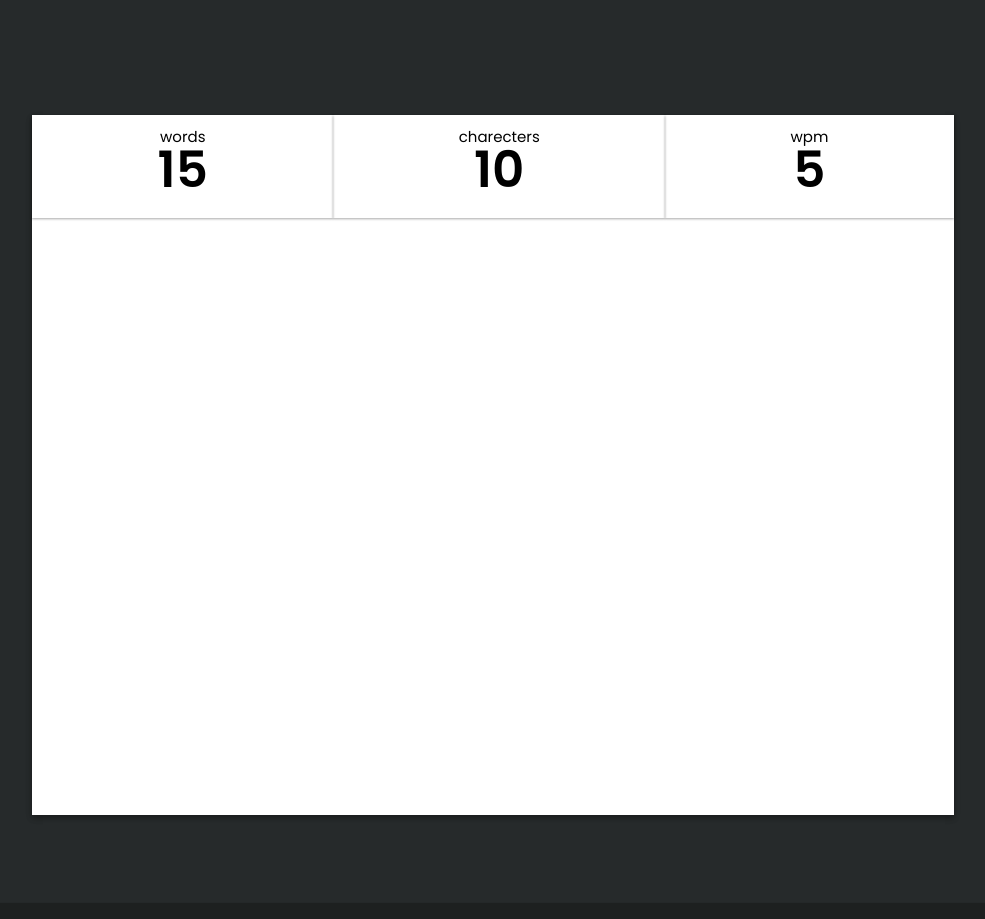
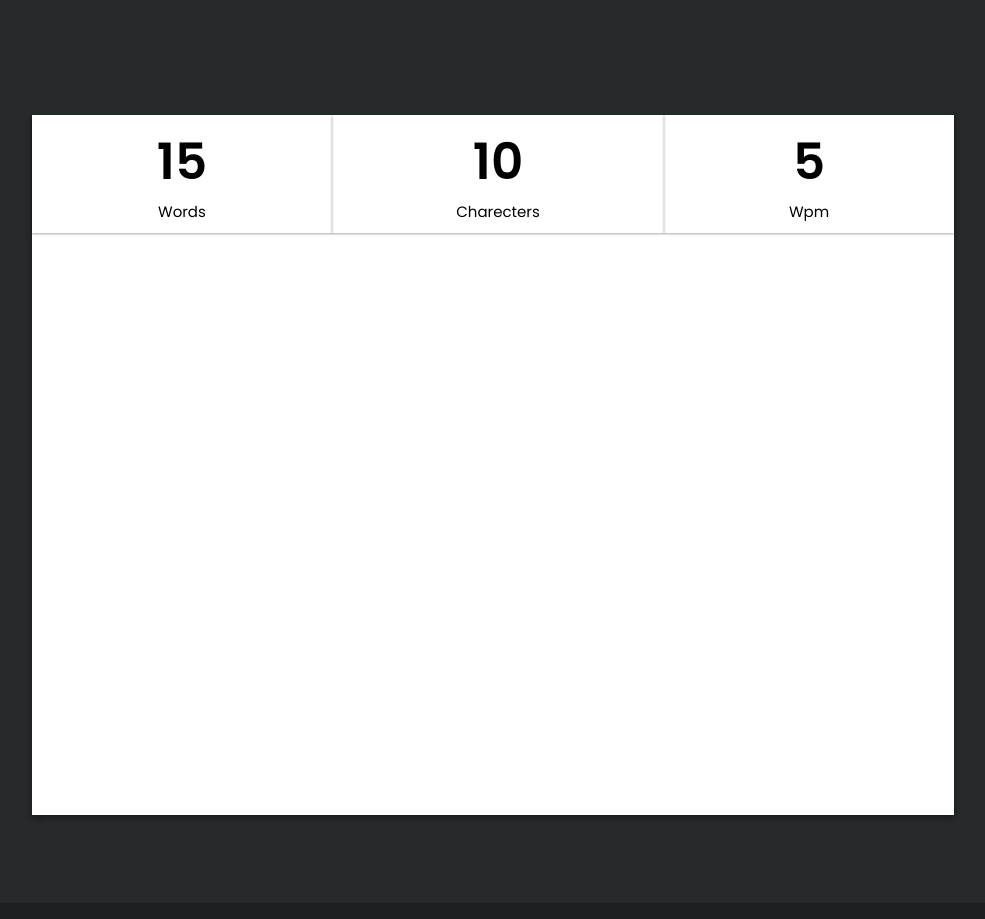
Before and after one commit to anandbaraik/flashtype, a React (Create React App) app: page / in a window 1280 px wide. Shown: the part 920-1839 px from the top of the page, without its empty margins (147-1132 px from the left). Built offline with nearby package versions, Linux system fonts and the light colour scheme.

Commit message:
improvement:details card ui :art:

```diff
--- a/src/components/TypingChallengeContainer/TypingChallengeContainer.css
+++ b/src/components/TypingChallengeContainer/TypingChallengeContainer.css
@@ -15,12 +15,17 @@
   align-items: center;
   flex-grow: 1;
   padding: 10px;
-  box-shadow: 0 1px 3px rgb(0 0 0 / 12%), 0 1px 2px rgb(0 0 0 / 24%);
+  box-shadow: 0 1px 3px rgba(0, 0, 0, 0.12), 0 1px 2px rgba(0, 0, 0, 0.24);
   transition: all 0.3s cubic-bezier(0.25, 0.8, 0.25, 1);
+}
+.details-card > p {
+  margin: 0;
+}
+.details-card:hover {
+  box-shadow: 0 14px 28px rgba(0, 0, 0, 0.25), 0 10px 10px rgba(0, 0, 0, 0.22);
 }
 .card-name {
   font-size: 15px;
-  margin-bottom: -15px !important;
 }
 .card-value {
   font-size: 50px;
--- a/src/components/TypingChallengeContainer/TypingChallengeContainer.jsx
+++ b/src/components/TypingChallengeContainer/TypingChallengeContainer.jsx
@@ -6,27 +6,27 @@ export default function TypingChallengeContainer({words, charecters, wpm}) {
         {/* details card */}
         <div className="details-container">
             <div className="details-card">
-                <div className="card-name">
-                    words
-                </div>
                 <div className="card-value">
                     {words}
                 </div>
+                <div className="card-name">
+                    Words
+                </div>
             </div>
             <div className="details-card">
-                <div className="card-name">
-                    charecters
-                </div>
                 <div className="card-value">
                     {charecters}
                 </div>
+                <div className="card-name">
+                    Charecters
+                </div>
             </div>
             <div className="details-card">
-                <div className="card-name">
-                    wpm
-                </div>
                 <div className="card-value">
                     {wpm}
+                </div>
+                <div className="card-name">
+                    Wpm
                 </div>
             </div>
         </div>
```
